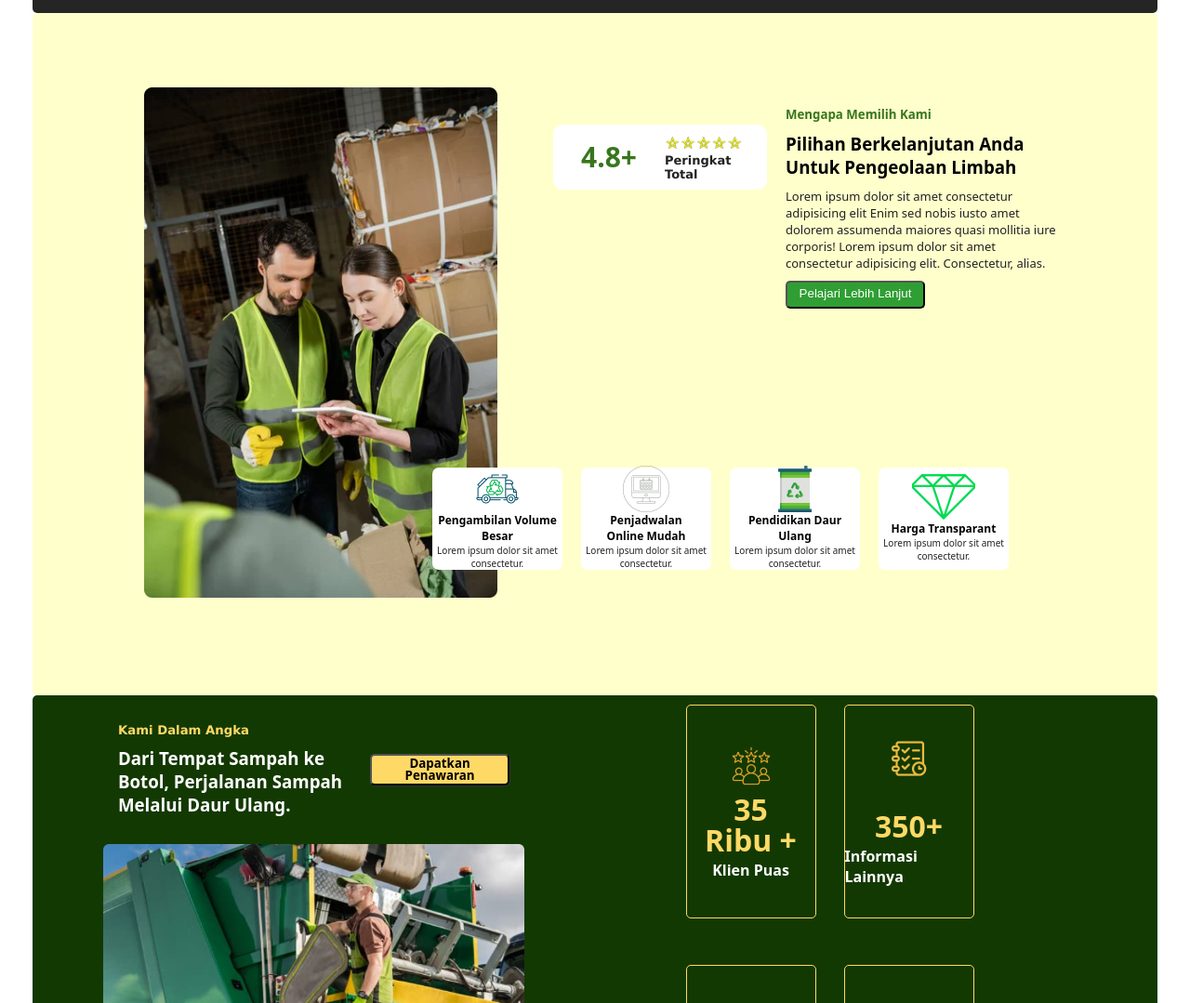
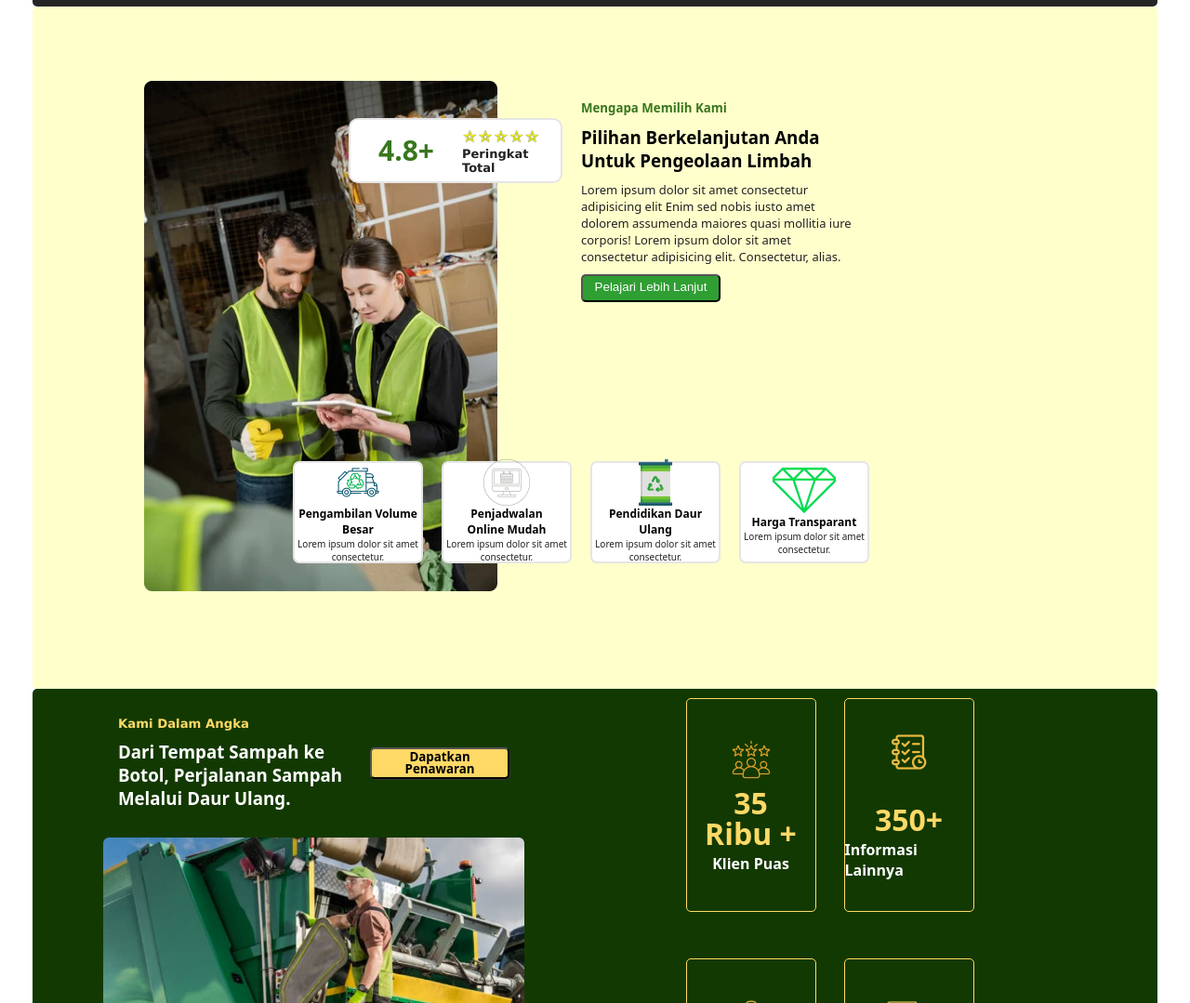
Before and after one commit to Syawalraja999/Zero-Trash, a plain HTML site: page layanan/layanan.html in a window 1280 px wide. Shown: the part 1220-2299 px from the top of the page at 93% size. Drawn offline with Linux system fonts and the light colour scheme.

Commit message:
first commit

```diff
--- a/layanan/style.css
+++ b/layanan/style.css
@@ -26,7 +26,8 @@ body {
     display: flex;
     justify-content: flex-start;
     margin: 0 auto;
-    margin-bottom: 10px;
+    margin-bottom: 3px;
+    box-shadow: 0 1px 1px #444;
 }
 .header img{
     margin-left: 33px;
@@ -56,7 +57,7 @@ body {
 .container-first{
     border-radius: 5px;
     position: relative;
-    padding-top:50px ;
+    padding-top: 50px;
     background-color: #252525;
     color: aliceblue;
     padding-left: 60px;
@@ -156,7 +157,7 @@ body {
 
 .step-1{
     position: absolute;
-    right: 100px;
+    right: 320px;
     display: flex;
     margin-top: 20px;
     justify-content: space-between;
@@ -170,6 +171,7 @@ body {
     gap: 10px;
 }
 .rating{
+    border: 2px solid rgba(0, 0,0,0.1);
     background-color: #fff;
     display: flex;
     align-items: center;
@@ -225,7 +227,7 @@ body {
     display: flex;
     position: absolute;
     bottom: 135px;
-    right: 150px;
+    right: 300px;
 }
 .step-2 img{
     margin-top: 12px;
@@ -240,6 +242,7 @@ body {
     justify-content: center;
     align-items: center;
     border-radius: 7px;
+    border: 2px solid rgba(0, 0,0,0.1);
 }
 .step-2 .road h4{
     color: black;
```
